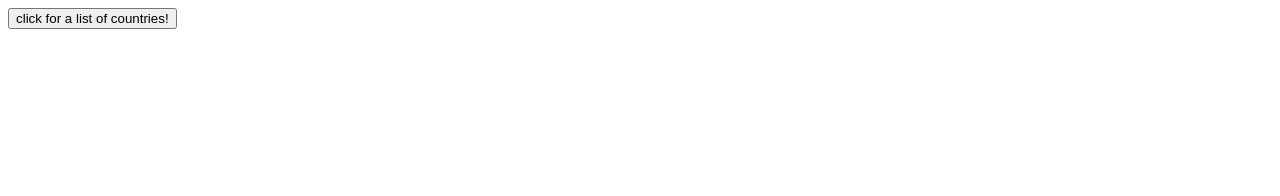
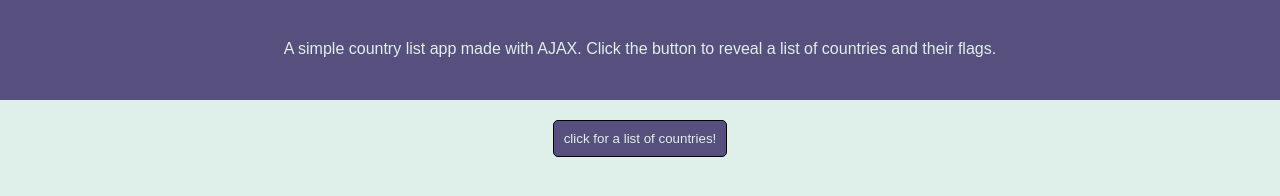
Before and after one commit to Afarrell95/AJAX-practice, a plain HTML site: page index.html in a window 1280 px wide. Drawn offline with Linux system fonts and the light colour scheme.

Commit message:
its ugly but it works

```diff
--- a/index.html
+++ b/index.html
@@ -8,8 +8,11 @@
     <title>AJAX Practice</title>
 </head>
 <body>
+    <header>A simple country list app made with AJAX. Click the button to reveal a list of countries and their flags.</header>
+    <div class="main-conatainer">
     <button class="get-countries-btn">click for a list of countries!</button>
     <div class="data-card"></div>
+</div>
     <script src="app.js"></script>
 </body>
 </html>
--- a/style.css
+++ b/style.css
@@ -1,3 +1,44 @@
+*{
+    padding: 0;
+    margin:0;
+    box-sizing: border-box;
+}
+
+body{
+    background-color: #DFF0EA;
+    font-family: Arial, Helvetica, sans-serif;
+}
+
+header{
+    background-color: #574F7D;
+    text-align: center;
+    padding-top: 40px;
+    color: #DFF0EA;
+    height: 100px;
+}
+
+.get-countries-btn{
+    padding:10px;
+    margin: 20px;
+    border-radius: 5px;
+    border: solid 1px black;
+    background-color: #574F7D;
+    color: #DFF0EA;
+
+}
+
+.get-countries-btn:hover{
+    box-shadow: 0px 0px 5px 0px rgba(0,0,0,0.67);
+    background-color: #6d6692;
+}
+
+div{
+    display: flex;
+    flex-direction: column;
+   align-items: center;
+}
+
 img{
     width: 100px;
+    margin: 20px;
 }
```
